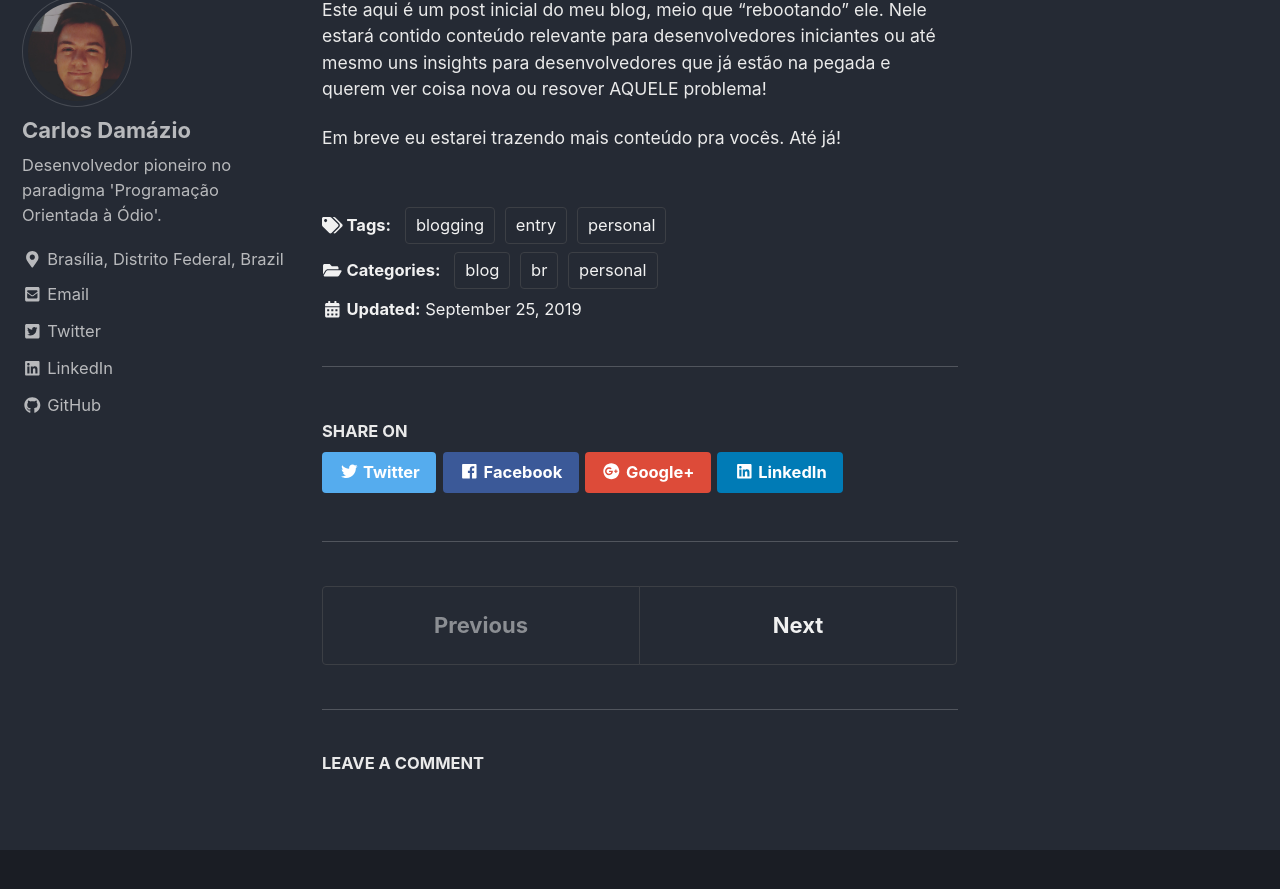
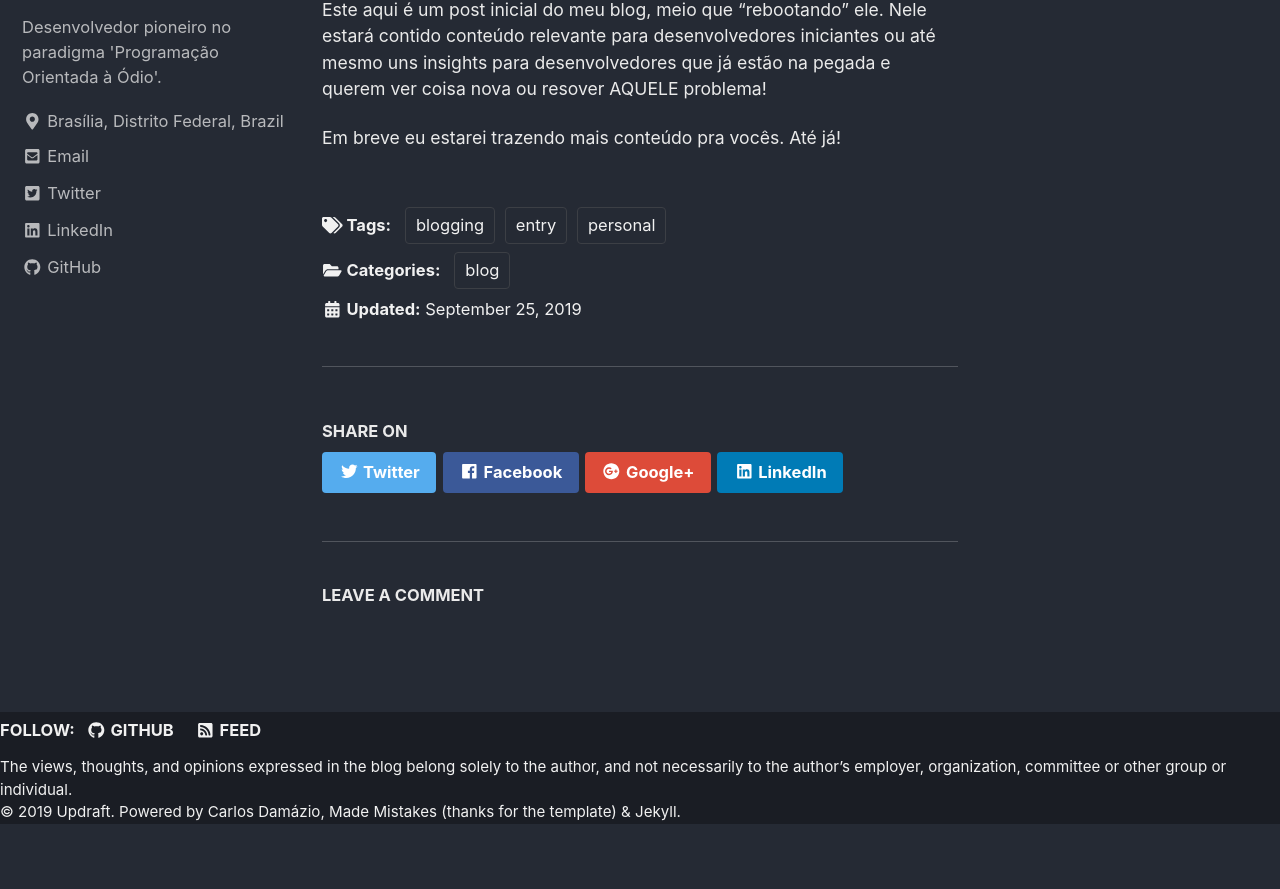
Before and after one commit to carlosdamazio/carlosdamazio.github.io, a Jekyll site: the page built from _posts/2019-09-25-a-brand-new-world.md, in a window 1280 px wide and 900 px high, scrolled down 286 px. Shown: the top 889 px of the window. Built offline with Jekyll 4.4.1, drawn with Linux system fonts in a browser that asks for light colours; nearby versions of some CDN libraries; comment, search, counter and statistics services are not loaded; after the commit the page ends 1110 px from its top, so only the background shows below that.

```diff
--- a/_layouts/default.html
+++ b/_layouts/default.html
@@ -30,24 +30,6 @@
     {% endif %}
 
     <div class="page__footer">
-      <footer>
-        {% if page.layout != 'home' %}
-          {% assign posts=site.posts | where:"lang-ref", page.lang-ref | sort: 'lang' %}
-          {% if posts.size == 0 %}
-           {% assign posts=site.pages | where:"lang-ref", page.lang-ref | sort: 'lang' %}
-          {% endif %}
-        {% if posts.size > 1 %}
-    <footer class="lang-options">
-        <em>Read this page in a different language:</em>
-        <ul>
-        {% for post in posts %}
-        <li><a href="{{ site.base-url }}{{ post.url }}" class="{{ post.lang }} title="View in {{post.lang}}">{{ post.lang }}</a></li>
-        {% endfor %}
-        </ul>
-    </footer>
-    {% endif %}
-    {% endif %}
-
         {% include footer/custom.html %}
         {% include footer.html %}
       </footer>
--- a/br/_posts/2019-09-25-a-brand-new-world.md
+++ b/_posts/2019-09-25-a-brand-new-world.md
@@ -1,8 +1,6 @@
 ---
 title: "Rebootando o blog"
-lang: br
-lang-ref: rebootando-o-blog
-categories: [blog, personal]
+categories: [blog]
 tags: [personal, blogging, entry]
 ---
 
```
Also changed, not shown: en/_posts/2019-09-25-a-brand-new-world.md (deleted, +0 -15 lines).
